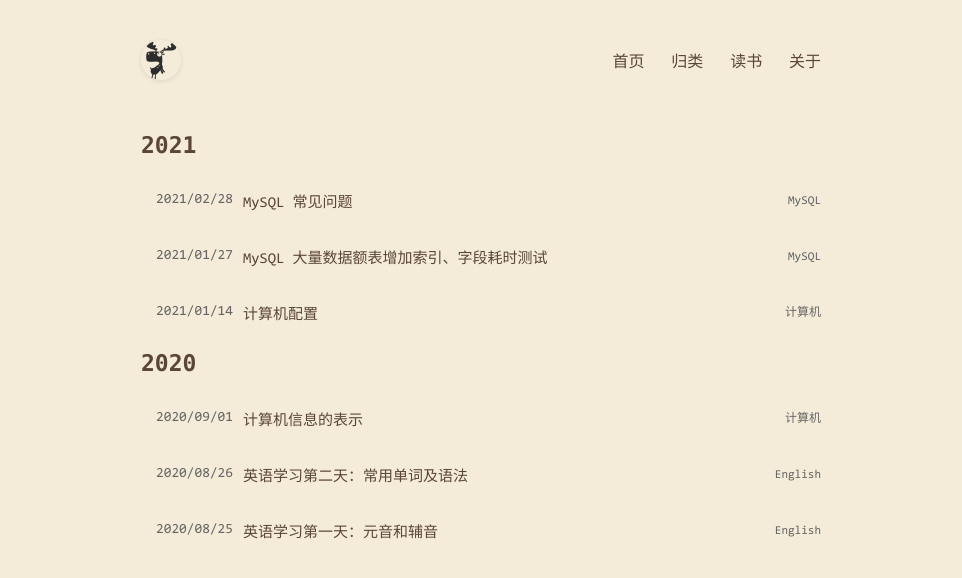
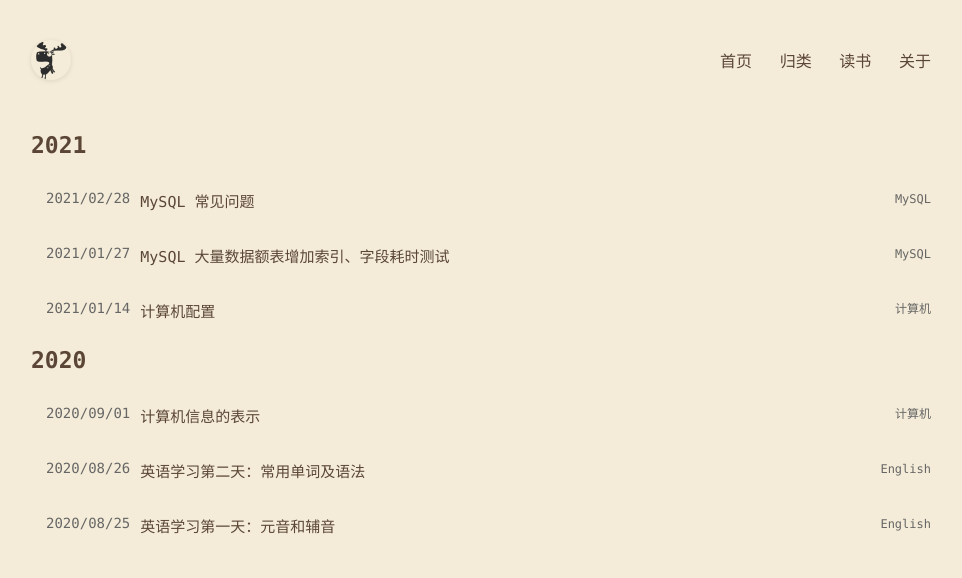
Before and after one commit to Suomea/Suomea.github.io, a Jekyll site: the page built from index.html, in a window 1280 px wide. Shown: the top 578 px of the page, without its empty margins (159-1121 px from the left). Built offline with Jekyll 4.4.1, drawn with Linux system fonts in a browser that asks for light colours.

Commit message:
:tada: 更新样式。

```diff
--- a/static/css/common.css
+++ b/static/css/common.css
@@ -1,5 +1,5 @@
 @font-face {
-  font-family: 'Consolas';
+  font-family: 'STSong';
   src: url('../font/consola.ttf');
 }
 
@@ -16,7 +16,7 @@ html {
   font-family: Consolas, 'Microsoft YaHei', 'PingFang SC', 'Hiragino Sans GB', 'WenQuanYi Micro Hei', sans-serif;
 }
 body {
-  max-width: 680px;
+  max-width: 900px;
   padding: 0 14px;
   margin: 0 auto;
 }
```
